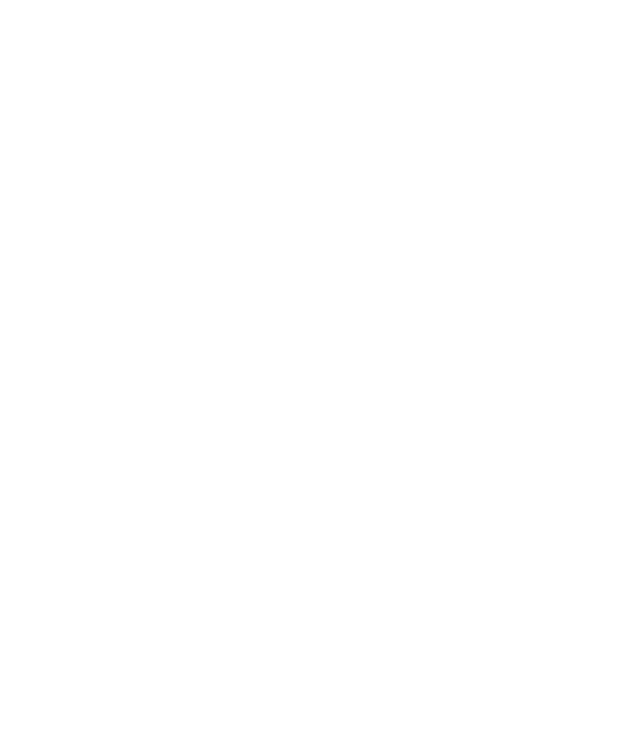
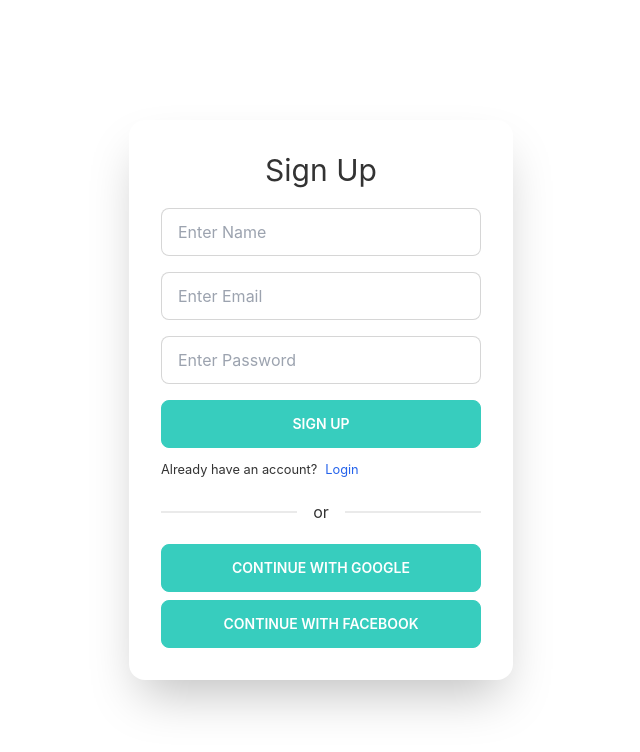
Before and after one commit to md-najmul-haque/zenith-estates, a React (Create React App) app: page /signup in a window 1280 px wide. Before the commit this address had no page. Shown: the top 752 px of the page, without its empty margins (319-959 px from the left). Built offline with nearby package versions, Linux system fonts and the light colour scheme.

Commit message:
signup added

```diff
--- a/src/App.js
+++ b/src/App.js
@@ -3,6 +3,7 @@
 import About from './Pages/About/About';
 import Home from './Pages/Home/Home/Home';
 import Login from './Pages/Login/Login/Login';
+import SignUp from './Pages/Login/SignUp/SignUp';
 
 
 function App() {
@@ -12,6 +13,7 @@
         <Route path="/" element={<Home />} />
         <Route path="/about" element={<About />} />
         <Route path="/login" element={<Login />} />
+        <Route path="/signup" element={<SignUp />} />
       </Routes>
     </div>
   );
--- a/src/Pages/Login/Login/Login.js
+++ b/src/Pages/Login/Login/Login.js
@@ -48,7 +48,7 @@
                                 {...register("email", {
                                     required: {
                                         value: true,
-                                        message: 'Email address is required'
+                                        message: 'Email is required'
                                     },
 
                                     pattern: {
@@ -70,7 +70,7 @@
                                 {...register("password", {
                                     required: {
                                         value: true,
-                                        message: 'Password address is required'
+                                        message: 'Password is required'
                                     },
 
                                     minLength: {
--- a/src/Pages/Login/SignUp/SignUp.js
+++ b/src/Pages/Login/SignUp/SignUp.js
@@ -1,9 +1,119 @@
 import React from 'react';
+import { useForm } from 'react-hook-form';
+import { Link, useNavigate } from 'react-router-dom';
+import { useSignInWithFacebook, useSignInWithGoogle } from 'react-firebase-hooks/auth';
+import auth from '../../../firebase.init';
+import Loading from '../../Shared/Loading/Loading';
 
 const SignUp = () => {
+    const [signInWithGoogle, gUser, gLoading, gError] = useSignInWithGoogle(auth);
+    const [signInWithFacebook, fUser, fLoading, fError] = useSignInWithFacebook(auth);
+    const navigate = useNavigate()
+
+    const { register, formState: { errors }, handleSubmit } = useForm();
+    const onSubmit = data => {
+        console.log(data);
+    }
+
+    let errorItem;
+
+    if (gError || fError) {
+        return (
+
+            errorItem = <p className='text-center text-red-600'>Error: {gError?.message || fError?.message}</p>
+
+        );
+    }
+    if (gLoading || fLoading) {
+        return <Loading />
+    }
+
+    if (gUser || fUser) {
+        navigate('/')
+    }
+
     return (
-        <div>
 
+        <div className='h-screen flex justify-center items-center'>
+            <div class="card w-96 bg-base-100 shadow-2xl">
+                <div class="card-body">
+                    <h2 className='text-center text-3xl pb-3'>Sign Up</h2>
+                    <form onSubmit={handleSubmit(onSubmit)}>
+
+                        <div class="form-control w-full max-w-xs">
+                            <input
+                                type="text"
+                                placeholder="Enter Name"
+                                class="input input-bordered w-full max-w-xs"
+                                {...register("name", {
+                                    required: {
+                                        value: true,
+                                        message: 'Name is required'
+                                    },
+                                    minLength: {
+                                        value: 3,
+                                        message: 'Minimum length should be three characters'
+                                    }
+                                })} />
+                            <label class="label label-text-alt">
+                                {errors.name?.type === 'required' && <span className='text-red-600'>{errors.name.message}</span>}
+                                {errors.name?.type === 'minLength' && <span className='text-red-600'>{errors.name.message}</span>}
+                            </label>
+                        </div>
+
+                        <div class="form-control w-full max-w-xs">
+                            <input
+                                type="text"
+                                placeholder="Enter Email"
+                                class="input input-bordered w-full max-w-xs"
+                                {...register("email", {
+                                    required: {
+                                        value: true,
+                                        message: 'Email is required'
+                                    },
+
+                                    pattern: {
+                                        value: /^\w+@[a-zA-Z_]+?\.[a-zA-Z]{2,20}$/,
+                                        message: 'Please enter valid email address'
+                                    }
+                                })} />
+                            <label class="label label-text-alt">
+                                {errors.email?.type === 'required' && <span className='text-red-600'>{errors.email.message}</span>}
+                                {errors.email?.type === 'pattern' && <span className='text-red-600'>{errors.email.message}</span>}
+                            </label>
+                        </div>
+
+                        <div class="form-control w-full max-w-xs">
+                            <input
+                                type="password"
+                                placeholder="Enter Password"
+                                class="input input-bordered w-full max-w-xs"
+                                {...register("password", {
+                                    required: {
+                                        value: true,
+                                        message: 'Password is required'
+                                    },
+
+                                    minLength: {
+                                        value: 6,
+                                        message: 'Password minimum length should be six characters'
+                                    }
+                                })} />
+                            <label class="label label-text-alt">
+                                {errors.password?.type === 'required' && <span className='text-red-600'>{errors.password.message}</span>}
+                                {errors.password?.type === 'minLength' && <span className='text-red-600'>{errors.password.message}</span>}
+                            </label>
+                        </div>
+
+                        <input type="submit" class="btn btn-primary w-full max-w-xs text-white mb-2" value='Sign Up' />
+                        <small>Already have an account?<Link to='/Login' class="text-blue-600 pl-2">Login</Link></small>
+                    </form>
+                    {errorItem}
+                    <div class="divider">or</div>
+                    <button onClick={() => signInWithGoogle()} class="btn btn-primary text-white">Continue with Google</button>
+                    <button onClick={() => signInWithFacebook()} class="btn btn-primary text-white">Continue with Facebook</button>
+                </div>
+            </div>
         </div>
     );
 };
--- a/src/Pages/Shared/Loading/Loading.js
+++ b/src/Pages/Shared/Loading/Loading.js
@@ -3,8 +3,8 @@
 
 const Loading = () => {
     return (
-        <div>
-            <ReactLoading className='flex justify-center items-center' type={'spokes'} color={'#37CDBE'} height={100} width={40} />
+        <div className='flex h-screen justify-center items-center'>
+            <ReactLoading type={'spokes'} color={'#37CDBE'} height={100} width={40} />
         </div>
     );
 };
--- a/src/Pages/Shared/Navbar/Navbar.js
+++ b/src/Pages/Shared/Navbar/Navbar.js
@@ -38,7 +38,7 @@
                         {menuItem}
                     </ul>
                 </div>
-                <a class="btn btn-ghost normal-case text-xl">daisyUI</a>
+                <Link to='/' class="btn btn-ghost normal-case text-xl">Zanith Estates</Link>
             </div>
             <div class="navbar-end hidden lg:flex">
                 <ul class="menu menu-horizontal p-0">
```
